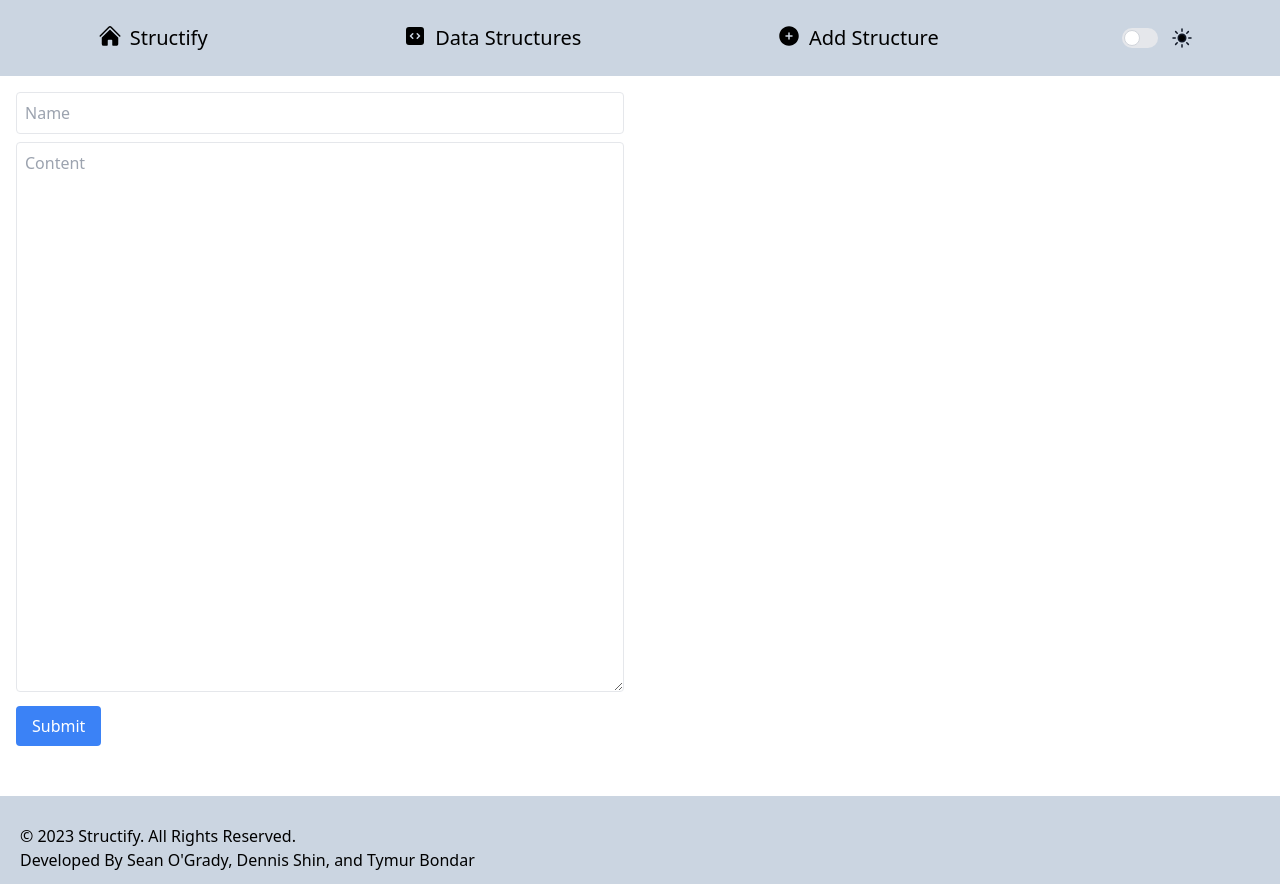
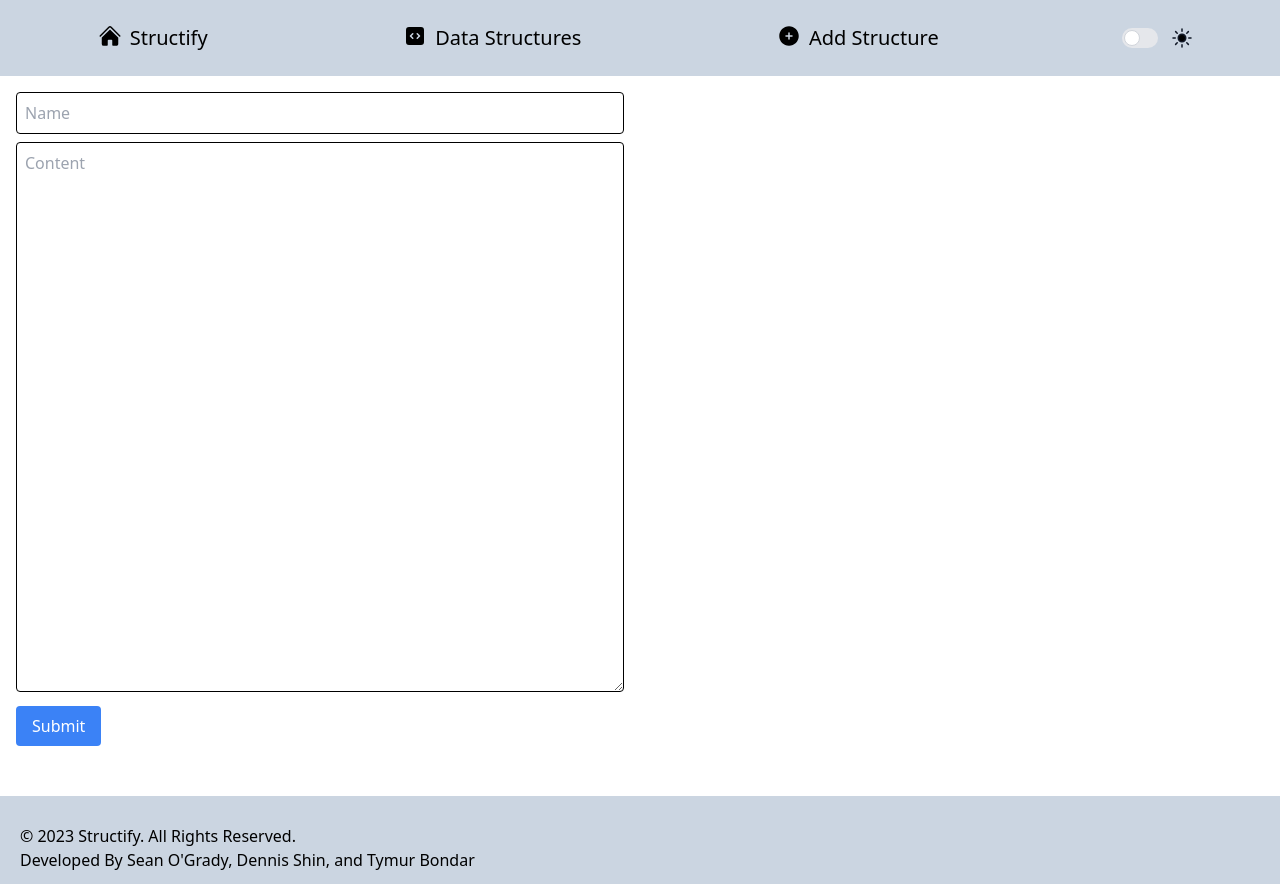
Before and after one commit to sean-a-ogrady/data-structure-learning-app, a React (Vite) app: page /add in a window 1280 px wide. Built offline with nearby package versions, Linux system fonts and the light colour scheme.

Commit message:
Minor style changes

```diff
--- a/src/routes/addStructureForm.jsx
+++ b/src/routes/addStructureForm.jsx
@@ -46,7 +46,7 @@ export default function AddStructureForm({ url }) {
           name="name"
           value={formData.name}
           onChange={handleInputChange}
-          className="w-full p-2 mb-2 border rounded bg-transparent dark:border-white"
+          className="w-full p-2 mb-2 border rounded bg-transparent dark:border-white border-black"
         />
         <textarea
           type="text"
@@ -54,7 +54,7 @@ export default function AddStructureForm({ url }) {
           name="content"
           value={formData.content}
           onChange={handleInputChange}
-          className="w-full h-4/5 p-2 mb-2 border rounded resize-y bg-transparent dark:border-white"
+          className="w-full h-4/5 p-2 mb-2 border rounded resize-y bg-transparent dark:border-white border-black"
         />
         <div className="flex justify-start">
           <button
--- a/src/routes/homepage.jsx
+++ b/src/routes/homepage.jsx
@@ -5,11 +5,11 @@ export default function Homepage( { darkMode, setDarkMode}) {
 
   return (
     <div className="flex items-center justify-center flex-col dark:bg-gray-950">
-      <h1 className="font-black text-6xl mb-4 dark:text-green-dark" >Welcome to Structify!</h1>
-      <p className="text-left mb-10 text-xl">
+      <h1 className="font-black text-6xl mb-6 dark:text-green-dark mr-4 ml-4 mt-6 text-center" >Welcome to Structify!</h1>
+      <p className="text-center mb-10 text-xl mr-4 ml-4">
         Discover the <span className="dark:text-red-dark">magic</span> of data structures right here. Mastering them is your
         golden ticket to landing that dream job.
-        <br />
+        <br /><br />
         Picture snagging a job with this knowledge – it's the kind of excitement
         that's hard to contain!
       </p>
--- a/src/routes/root.jsx
+++ b/src/routes/root.jsx
@@ -19,7 +19,9 @@ export default function Root() {
         <p className="mt-7 ml-5 mr-5 mb-3">
           © 2023 Structify. All Rights Reserved.
           <br />
-          Developed By Sean O'Grady, Dennis Shin, and Tymur Bondar
+          Developed By <a href="https://sean-ogrady.com/" target="_blank" className="dark:text-blue-400">Sean O'Grady</a>,
+          <a href="https://www.linkedin.com/in/dennis-shin-dev/" target="_blank" className="dark:text-blue-400"> Dennis Shin</a>, and
+          <a href="https://www.linkedin.com/in/tymurbondar/" target="_blank" className="dark:text-blue-400"> Tymur Bondar</a>
         </p>
       </footer>
     </div>
```
